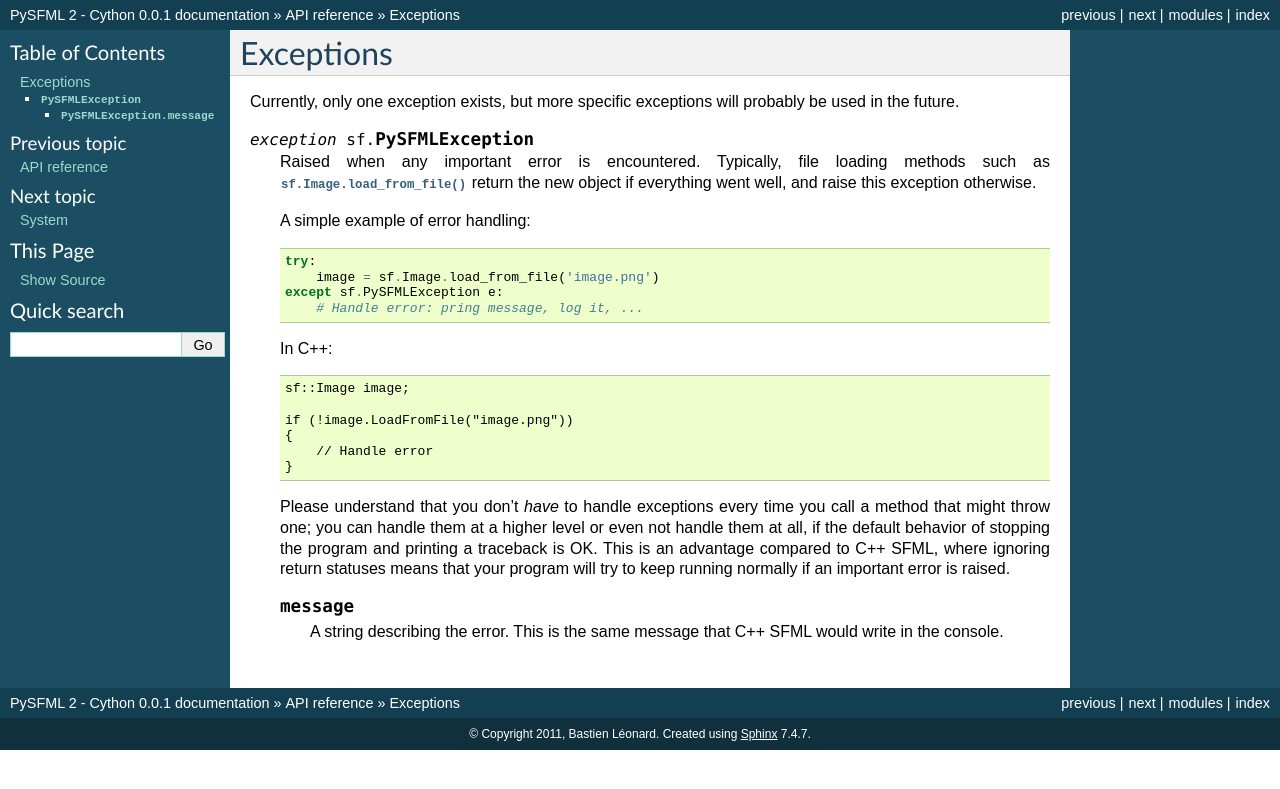
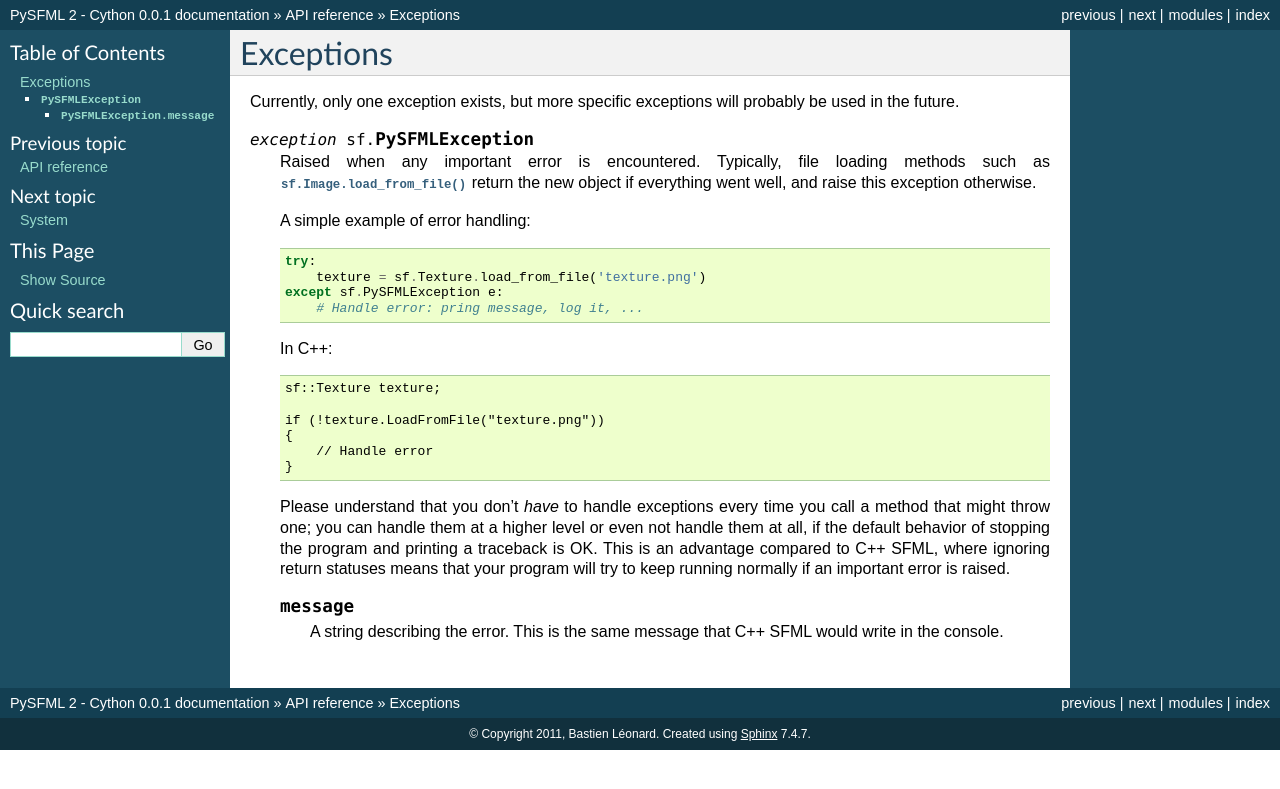
Before and after one commit to intjelic/python-sfml, a Sphinx documentation site: the page built from doc/sphinx/source/exceptions.rst, in a window 1280 px wide. Shown: the top 789 px of the page. Built offline with Sphinx 7.4.7, drawn with Linux system fonts in a browser that asks for light colours.

Commit message:
Updated exception example to use textures instead of images

```diff
--- a/doc/sphinx/source/exceptions.rst
+++ b/doc/sphinx/source/exceptions.rst
@@ -18,15 +18,15 @@ be used in the future.
    A simple example of error handling::
 
       try:
-          image = sf.Image.load_from_file('image.png')
+          texture = sf.Texture.load_from_file('texture.png')
       except sf.PySFMLException e:
           # Handle error: pring message, log it, ...
 
    In C++::
 
-      sf::Image image;
+      sf::Texture texture;
 
-      if (!image.LoadFromFile("image.png"))
+      if (!texture.LoadFromFile("texture.png"))
       {
           // Handle error
       }
```
